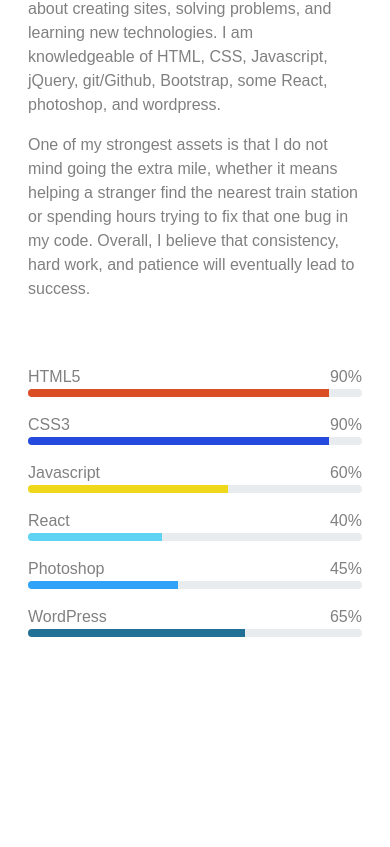
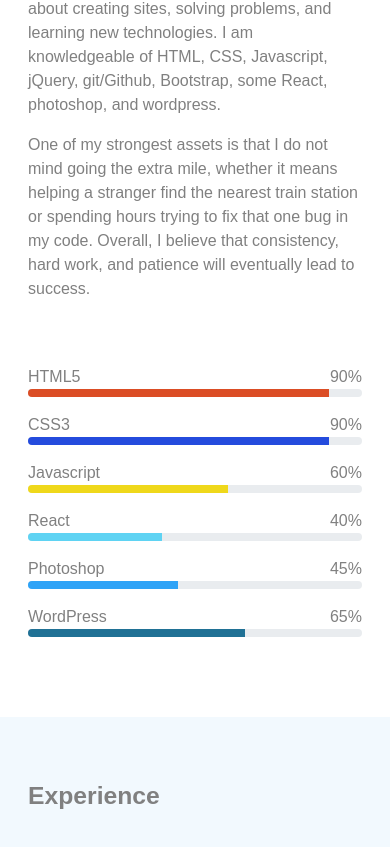
Before and after one commit to Esmendez90/portfolio, a React (Create React App) app in the folder my_portfolio/: page / in a window 390 px wide. Shown: the part 1163-2010 px from the top of the page. Before the commit the page ends 1928 px from the top, so only its background shows below. Built offline with nearby package versions, Linux system fonts and the light colour scheme.

Commit message:
adding experience section

```diff
--- a/my_portfolio/src/App.js
+++ b/my_portfolio/src/App.js
@@ -3,6 +3,7 @@ import "./App.css";
 import Header from "./components/Header/Header";
 import Banner from "./components/Banner/Banner";
 import About from "./components/About/About";
+import Experience from "./components/Experience/Experience";
 
 function App() {
   return (
@@ -11,6 +12,7 @@ function App() {
       <Header />
       <Banner />
       <About />
+      <Experience />
 
     </main>
   </>
--- a/my_portfolio/src/components/About/About.js
+++ b/my_portfolio/src/components/About/About.js
@@ -6,7 +6,7 @@ function About() {
   return (
     <>
       <section>
-        <div className="about-row-container row">
+        <div className="about-container row-container row">
           <div className="h2-container col-sm-3">
             <div>
               <h2>
--- a/my_portfolio/src/components/About/style.css
+++ b/my_portfolio/src/components/About/style.css
@@ -1,4 +1,4 @@
-.about-row-container {
+.row-container {
     color: grey;
     padding: 4rem 1rem;
 }
@@ -9,7 +9,8 @@
     font-weight: 700;
 }
 .progressBar-container {
-    margin: 4rem auto;
+    margin: 4rem auto 0;
+
 }
 .progress {
     height: 0.5rem !important;
@@ -47,3 +48,6 @@
     background-color: #207195;
     width: 65%;
 }
+.experience-container {
+    background-color: #e9f5fe96;
+}
--- /dev/null
+++ b/my_portfolio/src/components/Experience/Experience.js
@@ -0,0 +1,21 @@
+import React from "react";
+import "./style.css";
+
+function Experience() {
+  return (
+    <>
+      <section>
+        <div className="experience-container row-container row">
+          <div className="h2-container col-sm-3">
+            <div>
+              <h2>Experience</h2>
+            </div>
+          </div>
+          <div className="col-sm-8"></div>
+        </div>
+      </section>
+    </>
+  );
+}
+
+export default Experience;
```
Also changed, not shown: my_portfolio/src/components/Experience/style.css (added).
